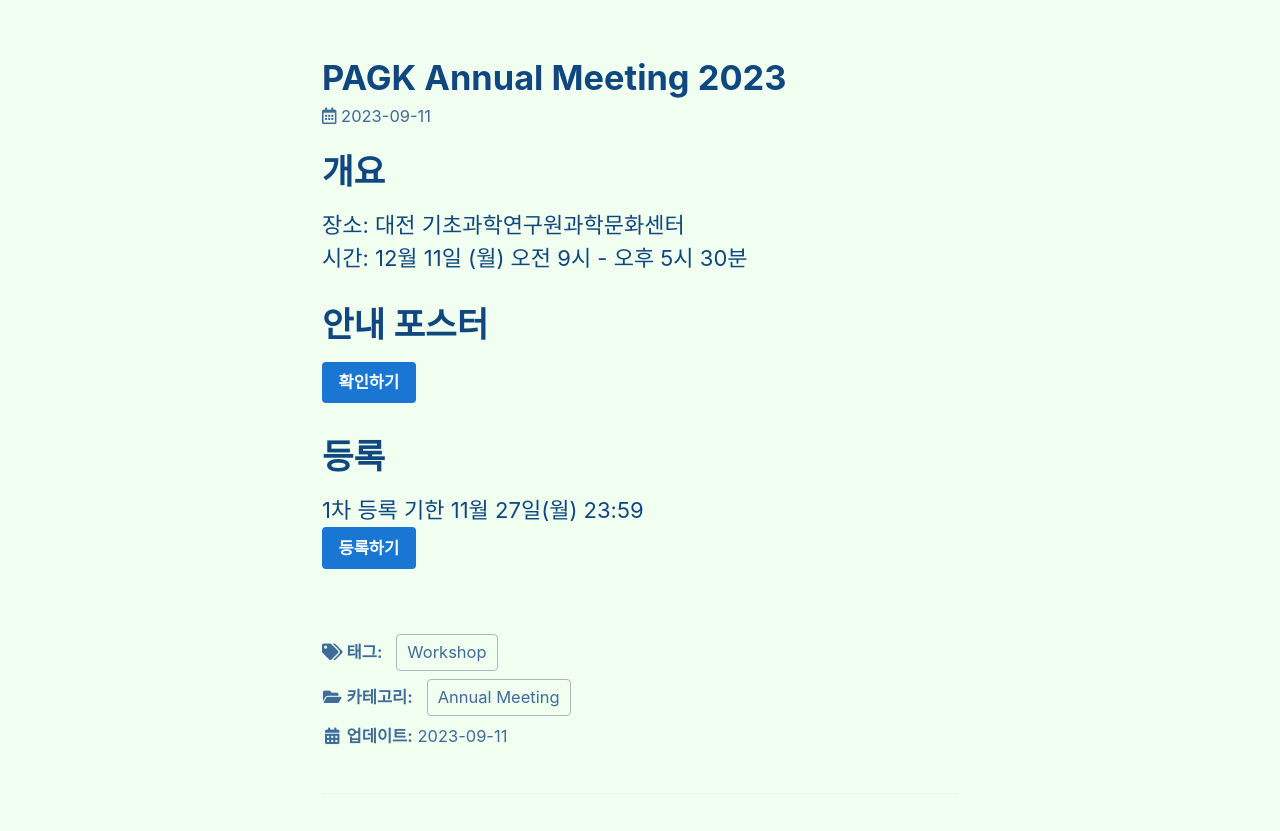
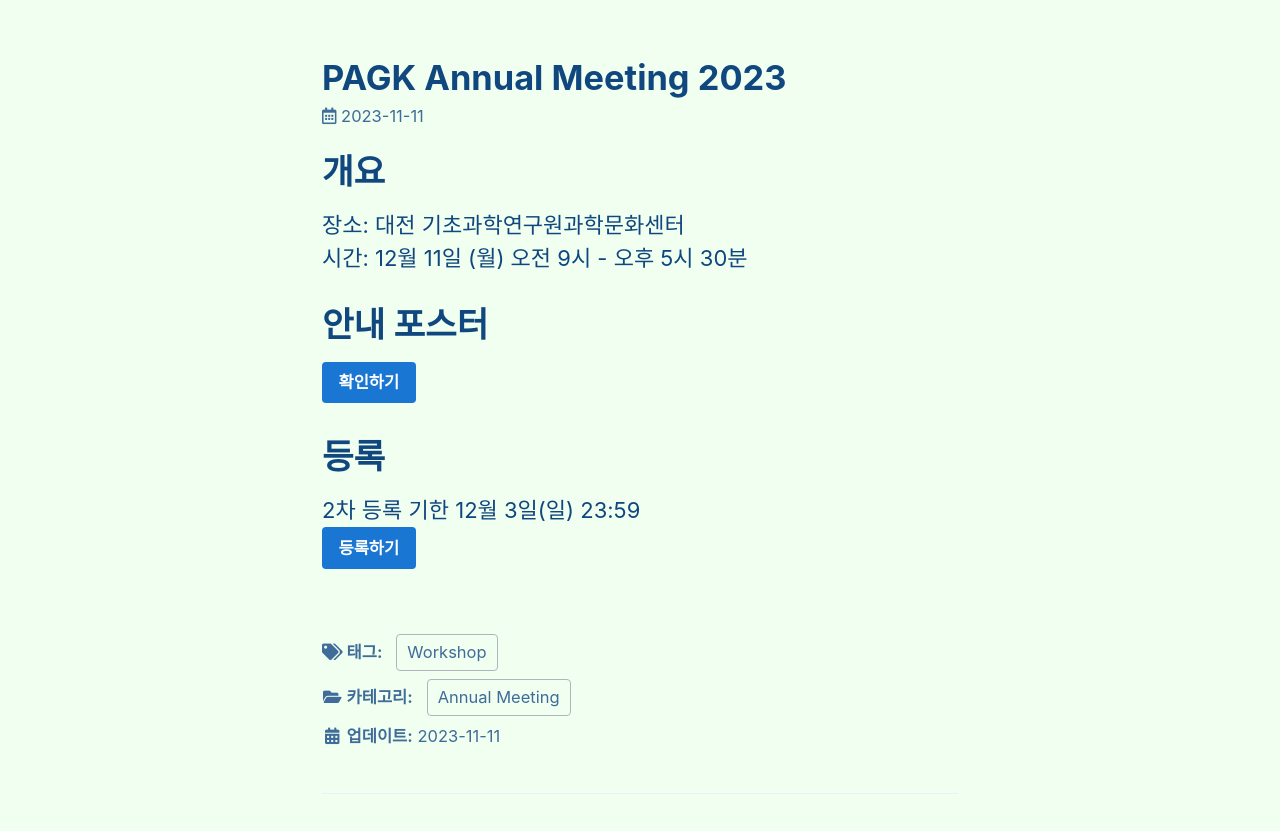
Before and after one commit to pagkkr/pagkkr.github.io, a Jekyll site: the page built from _posts/2023-09-11-annual-meeting.md, in a window 1280 px wide. Shown: the part 474-1305 px from the top of the page. Built offline with Jekyll 4.4.1, drawn with Linux system fonts in a browser that asks for light colours; cached includes are drawn as plain includes.

Commit message:
Update 2023-09-11-annual-meeting.md

```diff
--- a/_posts/2023-09-11-annual-meeting.md
+++ b/_posts/2023-09-11-annual-meeting.md
@@ -1,5 +1,5 @@
 ---
-date: 2023-09-11
+date: 2023-11-11
 title: "PAGK Annual Meeting 2023"
 categories: ["Annual Meeting"]
 tags: [Workshop]
@@ -17,5 +17,5 @@ header:
 [확인하기](/assets/posts/2023-09-11-annual-meeting/2023-PAGK-Annual meeting-Poster.pdf){: .btn .btn--primary}
 
 # 등록
-1차 등록 기한 11월 27일(월) 23:59 \
+2차 등록 기한 12월 3일(일) 23:59 \
 [등록하기](https://docs.google.com/forms/d/e/1FAIpQLSdT2TNjIW7iG-ofhVx7MVUJNoVnb4Lf0Xpy59DV5hrRCkRYoA/viewform){: .btn .btn--primary}
```
